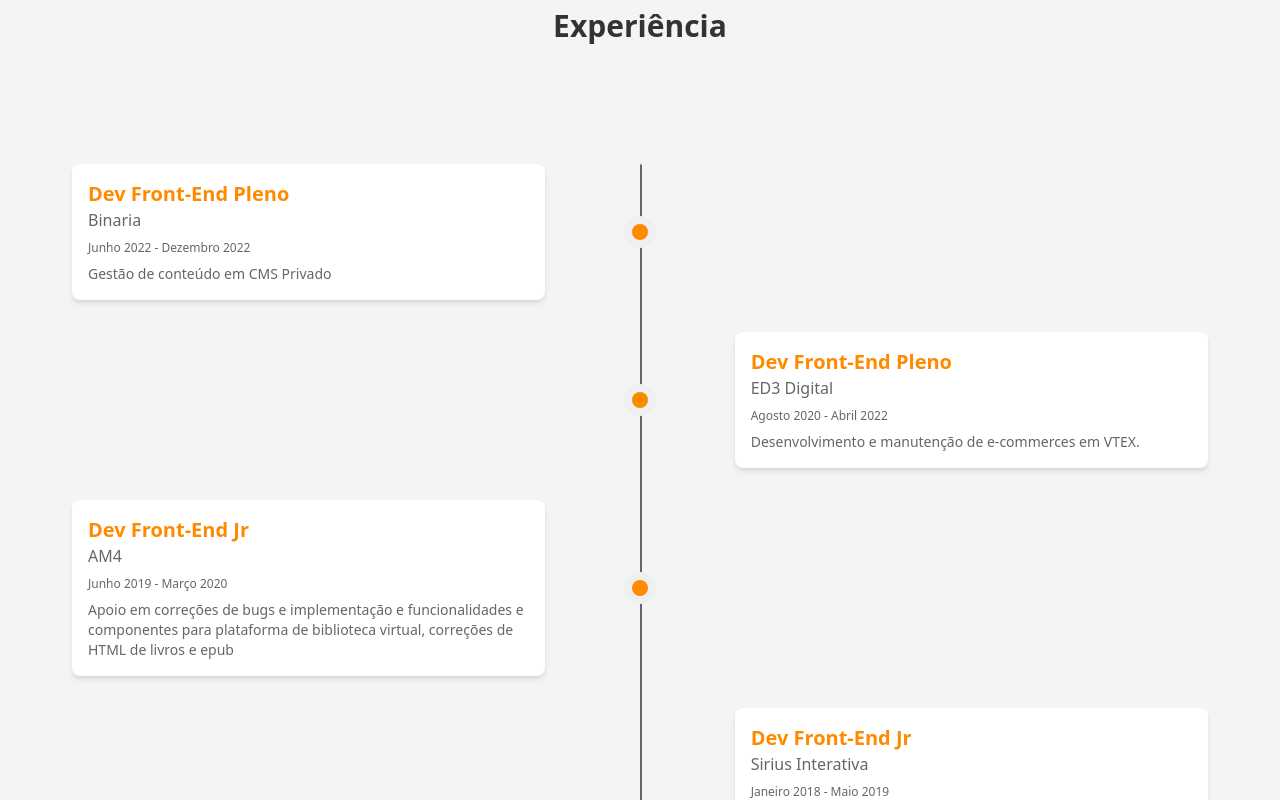
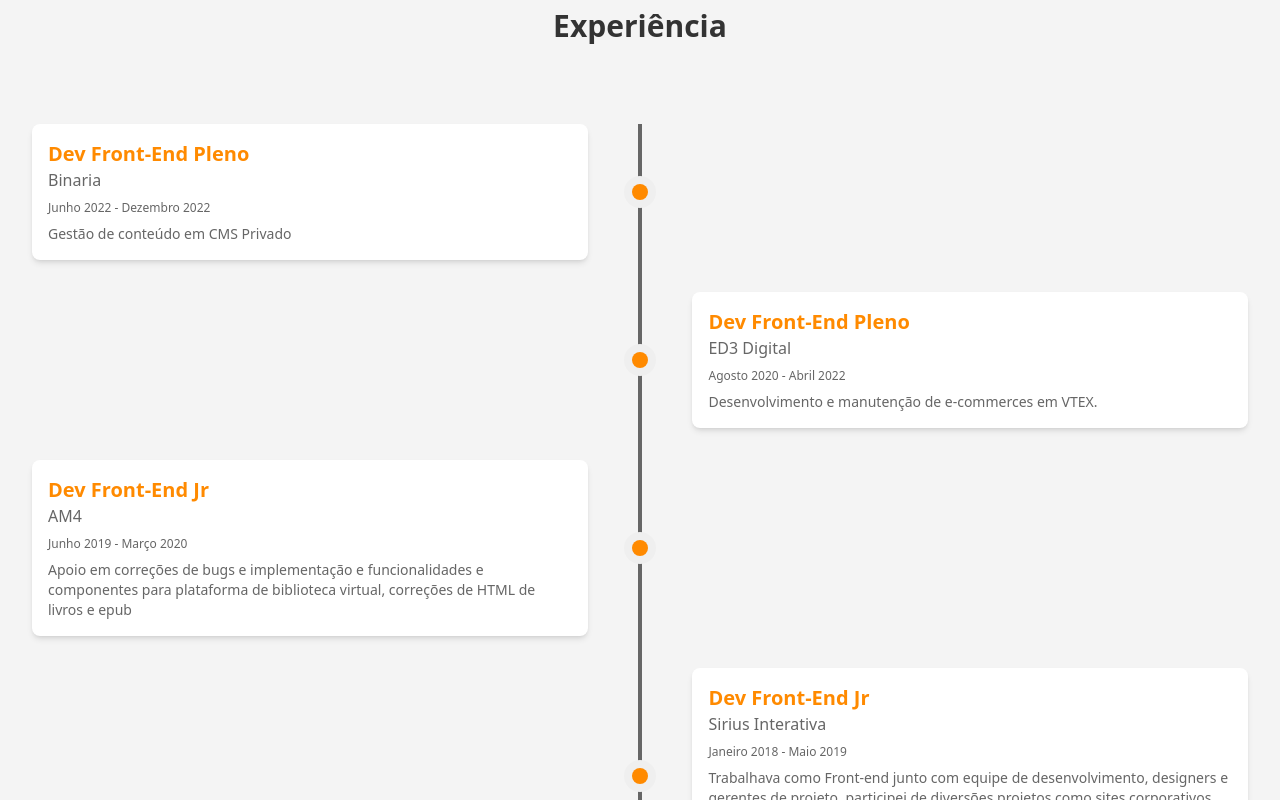
Before and after one commit to marllonpanisset/Portfolio, a Next.js app: page / in a window 1280 px wide. Shown: the part 1540-2340 px from the top of the page. Built offline with nearby package versions, Linux system fonts and the light colour scheme.

Commit message:
ajuste componente timeline desktop e mobile + deploy

```diff
--- a/app/components/TimelineItem.tsx
+++ b/app/components/TimelineItem.tsx
@@ -1,4 +1,5 @@
 // app/components/TimelineItem.tsx
+
 interface Experience {
   company: string;
   role: string;
@@ -8,29 +9,45 @@ interface Experience {
 
 interface TimelineItemProps {
   experience: Experience;
-  isReversed: boolean; // Controla se o card fica à esquerda ou à direita
+  isReversed: boolean;
 }
 
 export function TimelineItem({ experience, isReversed }: TimelineItemProps) {
-  const alignmentClass = isReversed ? 'md:flex-row-reverse' : 'md:flex-row';
+  // Estas classes controlam a ordem dos elementos APENAS em telas de desktop (md e acima)
+  const cardOrderClass = isReversed ? 'md:order-1' : 'md:order-3';
+  const emptySpaceOrderClass = isReversed ? 'md:order-3' : 'md:order-1';
 
   return (
-    <div className={`mb-8 flex justify-between items-center w-full ${alignmentClass}`}>
-      {/* Lado vazio da timeline para o alinhamento */}
-      <div className="hidden md:block md:w-5/12"></div>
+    // Container Principal:
+    // Mobile: 'flex-row' alinha os itens horizontalmente (padrão, mas explícito).
+    // 'items-center' centraliza os itens verticalmente (incluindo o card e a bolinha).
+    // Desktop: 'md:justify-center' centraliza todo o grupo de 3 colunas (card, bolinha, espaço).
+    // 'md:items-center' garante que as bolinhas fiquem centralizadas verticalmente com os cards.
+    <div className="flex w-full flex-row items-center gap-4 mb-8 md:justify-center md:items-center">
 
-      {/* Ponto na linha da timeline */}
-      <div className="flex items-center justify-center relative z-10 w-8 h-8 rounded-full bg-[var(--color-bg-tertiary)] text-white shrink-0">
-        <div className="w-4 h-4 rounded-full bg-[var(--color-text-accent)]"></div>
+      {/* LADO VAZIO (APENAS DESKTOP) */}
+      {/* Este bloco invisível só aparece no desktop para criar o alinhamento alternado. */}
+      {/* A nova classe 'md:w-[45%]' ajusta o tamanho para dar mais espaço. */}
+      <div className={`hidden md:block md:w-[53%] ${emptySpaceOrderClass}`}></div>
+
+      {/* GUTTER E PONTO */}
+      {/* O ponto central da timeline. Fica sempre no meio no desktop ('md:order-2'). */}
+      {/* A largura fixa de 8 e flex-shrink-0 garantem que ele não encolha. */}
+      <div className="md:absolute z-10 flex-shrink-0 w-8 flex justify-center items-center md:order-2">
+        <div className="flex h-8 w-8 items-center justify-center rounded-full bg-[var(--color-bg-tertiary)]">
+          <div className="h-4 w-4 rounded-full bg-[var(--color-text-accent)]"></div>
+        </div>
       </div>
 
-      {/* Lado com o cartão de experiência */}
-      <div className="p-4 rounded-lg shadow-md w-full md:w-5/12 bg-[var(--color-bg-secondary)]">
+      {/* CARD DE EXPERIÊNCIA */}
+      {/* A nova classe 'md:w-[45%]' ajusta o tamanho do card no desktop para 45%. */}
+      <div className={`rounded-lg bg-[var(--color-bg-secondary)] p-4 shadow-md flex-1 md:w-[53%] ${cardOrderClass}`}>
         <h3 className="text-xl font-semibold text-[var(--color-text-accent)]">{experience.role}</h3>
         <h4 className="text-md text-[var(--color-text-secondary)]">{experience.company}</h4>
-        <p className="text-xs mt-2 text-[var(--color-text-secondary)]">{experience.period}</p>
-        <p className="text-sm mt-2 text-[var(--color-text-secondary)]">{experience.description}</p>
+        <p className="mt-2 text-xs text-[var(--color-text-secondary)]">{experience.period}</p>
+        <p className="mt-2 text-sm text-[var(--color-text-secondary)]">{experience.description}</p>
       </div>
+
     </div>
   );
 }
--- a/app/sections/about.tsx
+++ b/app/sections/about.tsx
@@ -59,11 +59,16 @@ export function AboutSection() {
         <h2 className="text-3xl font-bold text-center mb-20">
           Experiência
         </h2>
-        <div className="relative wrap overflow-hidden p-10 h-full">
+        {/* Container da Timeline: Apenas posicionamento, sem padding. */}
+        <div className="relative">
+          {/* Linha da Timeline: Agora se posiciona corretamente. */}
+          {/* 'left-4' no mobile. 'left-1/2' no desktop. */}
+          {/* z-0 para garantir que fique atrás dos pontos. */}
           <div
-            className="border-2-2 absolute border-opacity-20 border-[var(--color-text-secondary)] h-full border rounded hidden md:block"
-            style={{ left: '50%' }}
+            className="absolute border-opacity-20 border-[var(--color-text-secondary)] h-full border-2 left-4 md:left-1/2 -translate-x-1/2 z-0"
           ></div>
+
+          {/* Mapeamento das experiências */}
           {experience.map((exp, index) => (
             <TimelineItem
               key={index}
```
